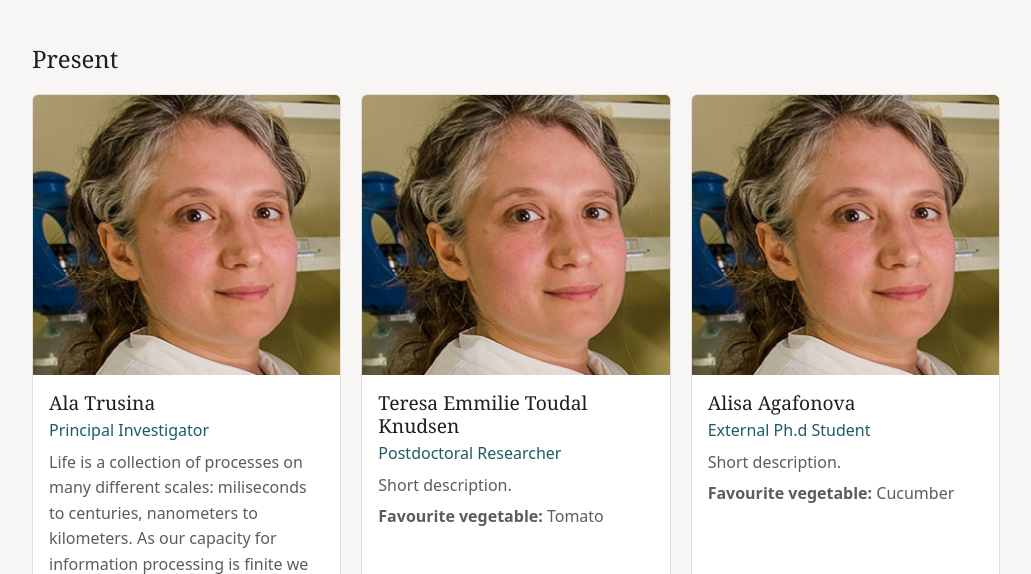
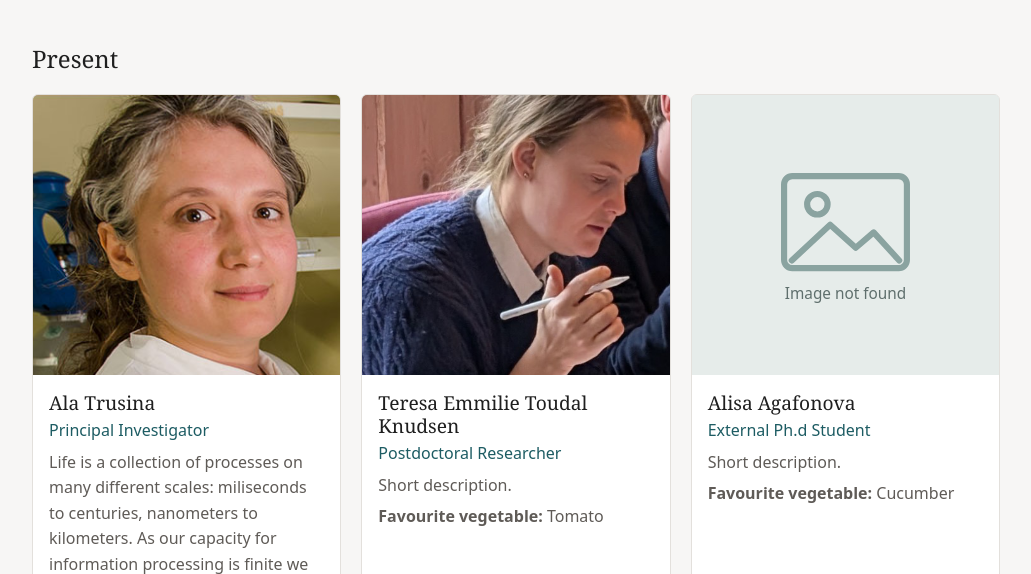
Before and after one commit to Trusina-Lab/trusina-lab.github.io, a plain HTML site: page people.html in a window 1280 px wide. Shown: the part 226-800 px from the top of the page, without its empty margins (124-1155 px from the left). Drawn offline with Linux system fonts and the light colour scheme.

Commit message:
placeholder

```diff
--- a/people.html
+++ b/people.html
@@ -42,7 +42,7 @@
           <p class="contact"><a href="mailto:trusina@nbi.ku.dk">trusina@nbi.ku.dk</a></p>
         </div>
         <div class="card person">
-          <img class="card-img person-img" src="professorTrusina.png" alt="Teresa Emmilie Toudal Knudsen">
+          <img class="card-img person-img" src="teresa.jpg" alt="Teresa Emmilie Toudal Knudsen">
           <h3>Teresa Emmilie Toudal Knudsen</h3>
           <p class="role">Postdoctoral Researcher</p>
           <p>Short description.</p>
@@ -50,7 +50,7 @@
           <p class="contact"><a href="mailto:teresa.knudsen@nbi.ku.dk">teresa.knudsen@nbi.ku.dk</a></p>
         </div>
         <div class="card person">
-          <img class="card-img person-img" src="professorTrusina.png" alt="Alisa Agafonova">
+          <img class="card-img person-img" src="placeholder.svg" alt="Alisa Agafonova">
           <h3>Alisa Agafonova</h3>
           <p class="role">External Ph.d Student</p>
           <p>Short description.</p>
```
Also changed, not shown: placeholder.svg (added).
